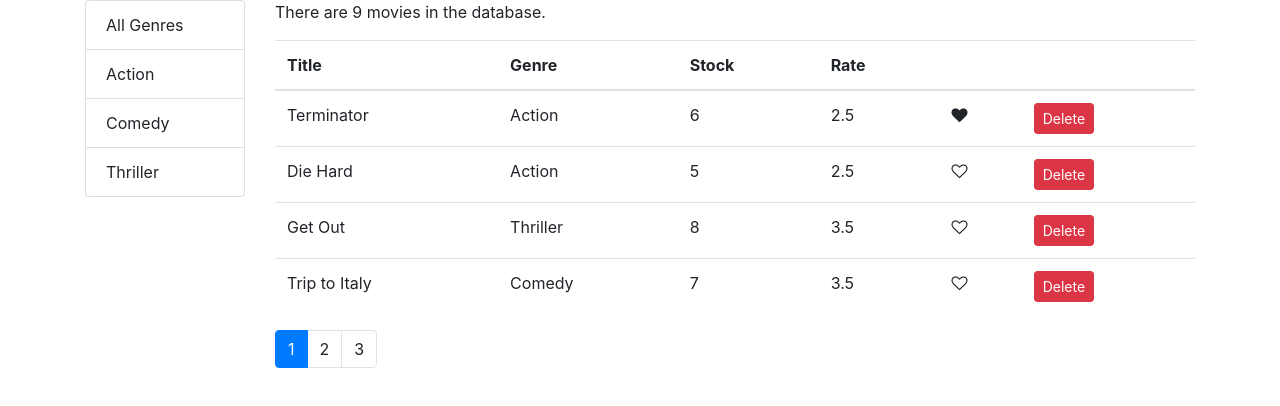
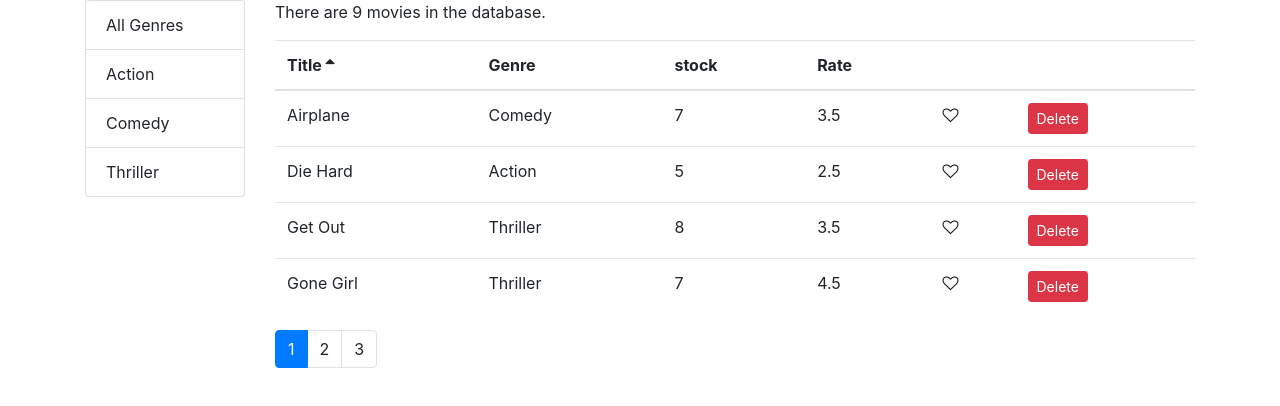
Before and after one commit to cbhuber17/ReactVidly, a React (Create React App) app: page / in a window 1280 px wide. Shown: the top 406 px of the page. Built offline with nearby package versions, Linux system fonts and the light colour scheme.

Commit message:
feat and refactor: Added Sorting feature and refactored code to not have high level and low level components mixed (mixed abstraction).

```diff
--- a/src/components/common/listGroup.jsx
+++ b/src/components/common/listGroup.jsx
@@ -1,14 +1,12 @@
 import React from "react";
 
-const ListGroup = (props) => {
-  const {
-    items,
-    textProperty,
-    valueProperty,
-    selectedItem,
-    onItemSelect,
-  } = props;
-
+const ListGroup = ({
+  items,
+  textProperty,
+  valueProperty,
+  selectedItem,
+  onItemSelect,
+}) => {
   return (
     <ul className="list-group">
       {items.map((item) => (
--- a/src/components/common/pagination.jsx
+++ b/src/components/common/pagination.jsx
@@ -2,8 +2,7 @@ import React from "react";
 import PropTypes from "prop-types";
 import _ from "lodash";
 
-const Pagination = (props) => {
-  const { itemsCount, pageSize, currentPage, onPageChange } = props;
+const Pagination = ({ itemsCount, pageSize, currentPage, onPageChange }) => {
   const pagesCount = Math.ceil(itemsCount / pageSize);
 
   // Don't bother rendering this pagination component if there is only 1 page
--- /dev/null
+++ b/src/components/common/table.jsx
@@ -0,0 +1,14 @@
+import React from "react";
+import TableHeader from "./tableHeader";
+import TableBody from "./tableBody";
+
+const Table = ({ columns, sortColumn, onSort, data }) => {
+  return (
+    <table className="table">
+      <TableHeader columns={columns} sortColumn={sortColumn} onSort={onSort} />
+      <TableBody columns={columns} data={data} />
+    </table>
+  );
+};
+
+export default Table;
--- /dev/null
+++ b/src/components/common/tableBody.jsx
@@ -0,0 +1,36 @@
+import React, { Component } from "react";
+import _ from "lodash";
+
+// Lodash is used so that nested properties can be used
+// E.g. item['title] is ok
+// item[genre.name] cannot be used in bracket notation - lodash get() method helps with this
+
+class TableBody extends Component {
+  renderCell = (item, column) => {
+    if (column.content) return column.content(item);
+    return _.get(item, column.path);
+  };
+
+  createKey = (item, column) => {
+    return item._id + (column.path || column.key);
+  };
+
+  render() {
+    const { data, columns } = this.props;
+    return (
+      <tbody>
+        {data.map((item) => (
+          <tr key={item._id}>
+            {columns.map((column) => (
+              <td key={this.createKey(item, column)}>
+                {this.renderCell(item, column)}
+              </td>
+            ))}
+          </tr>
+        ))}
+      </tbody>
+    );
+  }
+}
+
+export default TableBody;
--- /dev/null
+++ b/src/components/common/tableHeader.jsx
@@ -0,0 +1,41 @@
+import React, { Component } from "react";
+
+class TableHeader extends Component {
+  raiseSort = (path) => {
+    const sortColumn = { ...this.props.sortColumn };
+    if (sortColumn.path === path)
+      sortColumn.order = sortColumn.order === "asc" ? "desc" : "asc";
+    else {
+      sortColumn.path = path;
+      sortColumn.order = "asc";
+    }
+    this.props.onSort(sortColumn);
+  };
+
+  renderSortIcon = (column) => {
+    const { sortColumn } = this.props;
+    if (column.path !== sortColumn.path) return null;
+    if (sortColumn.order === "asc") return <i className="fa fa-sort-asc"></i>;
+    return <i className="fa fa-sort-desc"></i>;
+  };
+
+  render() {
+    return (
+      <thead>
+        <tr>
+          {this.props.columns.map((column) => (
+            <th
+              className="clickable"
+              key={column.path || column.key}
+              onClick={() => this.raiseSort(column.path)}
+            >
+              {column.label} {this.renderSortIcon(column)}
+            </th>
+          ))}
+        </tr>
+      </thead>
+    );
+  }
+}
+
+export default TableHeader;
--- a/src/components/movies.jsx
+++ b/src/components/movies.jsx
@@ -5,6 +5,7 @@ import ListGroup from "./common/listGroup";
 import Pagination from "./common/pagination";
 import { paginate } from "../components/utils/paginate";
 import MoviesTable from "./moviesTable";
+import _ from "lodash";
 
 class Movies extends Component {
   state = {
@@ -15,10 +16,11 @@ class Movies extends Component {
     genres: [],
     currentPage: 1,
     pageSize: 4, // 4 movies per page
+    sortColumn: { path: "title", order: "asc" },
   };
 
   componentDidMount() {
-    const genres = [{ name: "All Genres", _id: "1234" }, ...getGenres()];
+    const genres = [{ name: "All Genres", _id: "" }, ...getGenres()];
 
     this.setState({ movies: getMovies(), genres });
   }
@@ -45,25 +47,40 @@ class Movies extends Component {
     this.setState({ selectedGenre: genre, currentPage: 1 });
   };
 
-  // Bootstrap table
-  render() {
-    // Object destructuring.  Extract this.state.movies.length and rename it to count
-    const { length: count } = this.state.movies;
+  handleSort = (sortColumn) => {
+    this.setState({ sortColumn });
+  };
+
+  getPagedData = () => {
     const {
       pageSize,
       currentPage,
+      sortColumn,
       selectedGenre,
       movies: allMovies,
     } = this.state;
-
-    if (count === 0) return <p>There are no movies in the database.</p>;
 
     const filtered =
       selectedGenre && selectedGenre._id
         ? allMovies.filter((m) => m.genre._id === selectedGenre._id)
         : allMovies;
 
-    const movies = paginate(filtered, currentPage, pageSize);
+    const sorted = _.orderBy(filtered, [sortColumn.path], [sortColumn.order]);
+
+    const movies = paginate(sorted, currentPage, pageSize);
+
+    return { totalCount: filtered.length, data: movies };
+  };
+
+  // Bootstrap table
+  render() {
+    // Object destructuring.  Extract this.state.movies.length and rename it to count
+    const { length: count } = this.state.movies;
+    const { pageSize, currentPage, sortColumn } = this.state;
+
+    if (count === 0) return <p>There are no movies in the database.</p>;
+
+    const { totalCount, data: movies } = this.getPagedData();
 
     // <React.Fragment> allows to return multiple elements (<p> and <table>)
     return (
@@ -77,14 +94,16 @@ class Movies extends Component {
         </div>
 
         <div className="col">
-          <p>There are {filtered.length} movies in the database.</p>
+          <p>There are {totalCount} movies in the database.</p>
           <MoviesTable
             movies={movies}
+            sortColumn={sortColumn}
             onLike={this.handleLike}
             onDelete={this.handleDelete}
+            onSort={this.handleSort}
           />
           <Pagination
-            itemsCount={filtered.length}
+            itemsCount={totalCount}
             pageSize={pageSize}
             currentPage={currentPage}
             onPageChange={this.handlePageChange}
--- a/src/components/moviesTable.jsx
+++ b/src/components/moviesTable.jsx
@@ -1,44 +1,44 @@
-import React from "react";
+import React, { Component } from "react";
+import Table from "./common/table";
 import Like from "./common/like";
 
-const MoviesTable = (props) => {
-  const { movies, onDelete, onLike } = props;
+class MoviesTable extends Component {
+  columns = [
+    { path: "title", label: "Title" },
+    { path: "genre.name", label: "Genre" },
+    { path: "numberInStock", label: "stock" },
+    { path: "dailyRentalRate", label: "Rate" },
+    {
+      key: "like",
+      content: (movie) => (
+        <Like liked={movie.liked} onClick={() => this.props.onLike(movie)} />
+      ),
+    },
+    {
+      key: "delete",
+      content: (movie) => (
+        <button
+          onClick={() => this.props.onDelete(movie)}
+          className="btn btn-danger btn-sm"
+        >
+          Delete
+        </button>
+      ),
+    },
+  ];
 
-  return (
-    <table className="table">
-      <thead>
-        <tr>
-          <th>Title</th>
-          <th>Genre</th>
-          <th>Stock</th>
-          <th>Rate</th>
-          <th></th>
-          <th></th>
-        </tr>
-      </thead>
-      <tbody>
-        {movies.map((movie) => (
-          <tr key={movie._id}>
-            <td>{movie.title}</td>
-            <td>{movie.genre.name}</td>
-            <td>{movie.numberInStock}</td>
-            <td>{movie.dailyRentalRate}</td>
-            <td>
-              <Like liked={movie.liked} onClick={() => onLike(movie)} />
-            </td>
-            <td>
-              <button
-                onClick={() => onDelete(movie)}
-                className="btn btn-danger btn-sm"
-              >
-                Delete
-              </button>
-            </td>
-          </tr>
-        ))}
-      </tbody>
-    </table>
-  );
-};
+  render() {
+    const { movies, onSort, sortColumn } = this.props;
+
+    return (
+      <Table
+        columns={this.columns}
+        data={movies}
+        sortColumn={sortColumn}
+        onSort={onSort}
+      />
+    );
+  }
+}
 
 export default MoviesTable;
--- a/src/index.css
+++ b/src/index.css
@@ -1,13 +1,17 @@
 body {
   margin: 0;
-  font-family: -apple-system, BlinkMacSystemFont, 'Segoe UI', 'Roboto', 'Oxygen',
-    'Ubuntu', 'Cantarell', 'Fira Sans', 'Droid Sans', 'Helvetica Neue',
+  font-family: -apple-system, BlinkMacSystemFont, "Segoe UI", "Roboto", "Oxygen",
+    "Ubuntu", "Cantarell", "Fira Sans", "Droid Sans", "Helvetica Neue",
     sans-serif;
   -webkit-font-smoothing: antialiased;
   -moz-osx-font-smoothing: grayscale;
 }
 
 code {
-  font-family: source-code-pro, Menlo, Monaco, Consolas, 'Courier New',
+  font-family: source-code-pro, Menlo, Monaco, Consolas, "Courier New",
     monospace;
 }
+
+.clickable {
+  cursor: pointer;
+}
```
